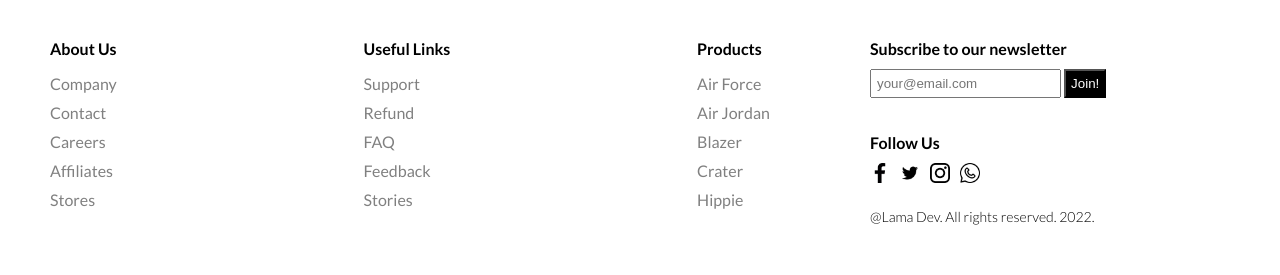
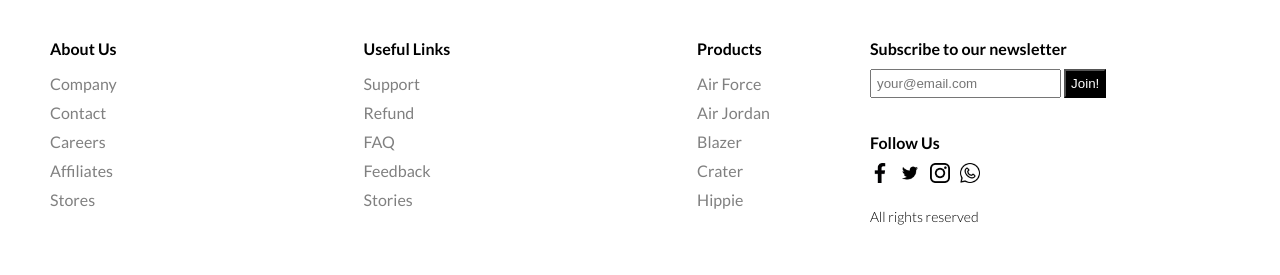
Before and after one commit to ISWARYA17/Ecommerce-Website, a plain HTML site: page index.html in a window 1280 px wide. Shown: the part 3098-3373 px from the top of the page. Drawn offline with Linux system fonts and the light colour scheme.

Commit message:
Update index.html

```diff
--- a/index.html
+++ b/index.html
@@ -236,7 +236,7 @@
                 </div>
             </div>
             <div class="footerRightMenu">
-                <span class="copyright">@Lama Dev. All rights reserved. 2022.</span>
+                <span class="copyright">All rights reserved</span>
             </div>
         </div>
     </footer>
```
